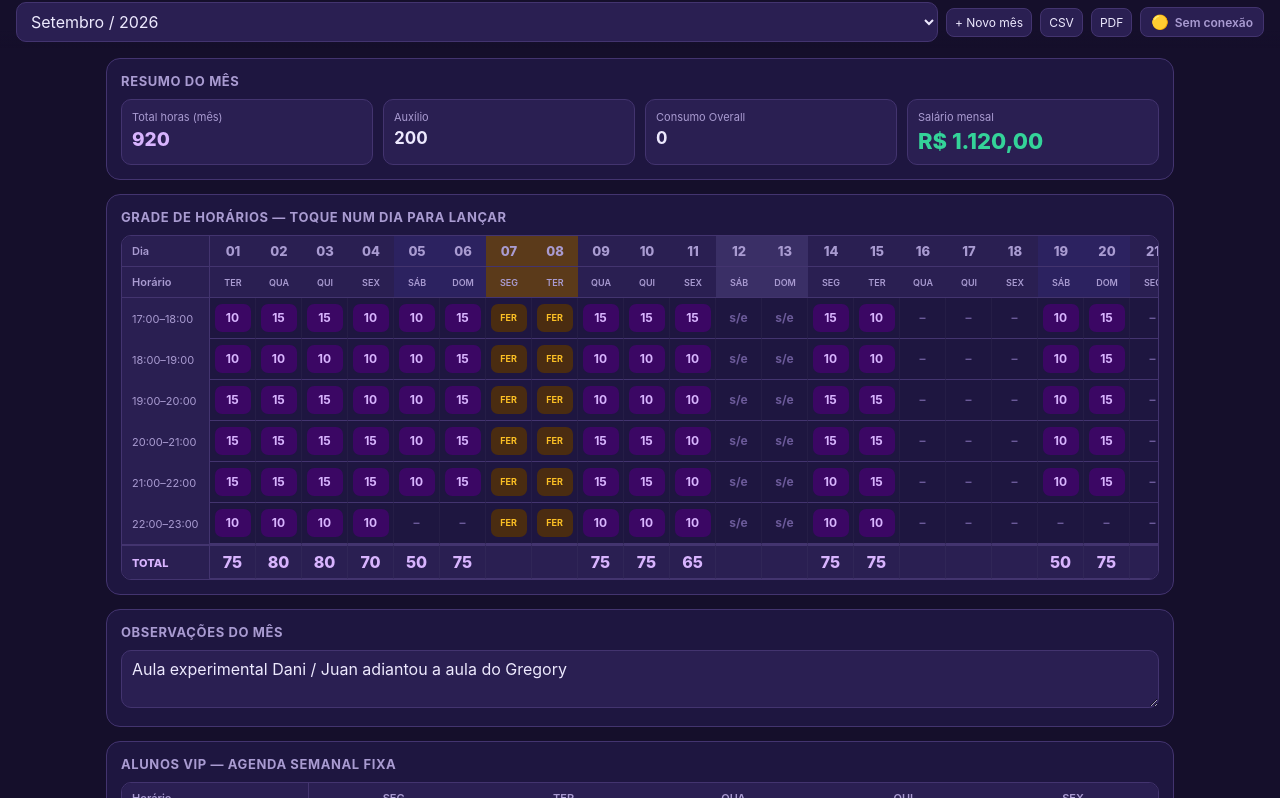
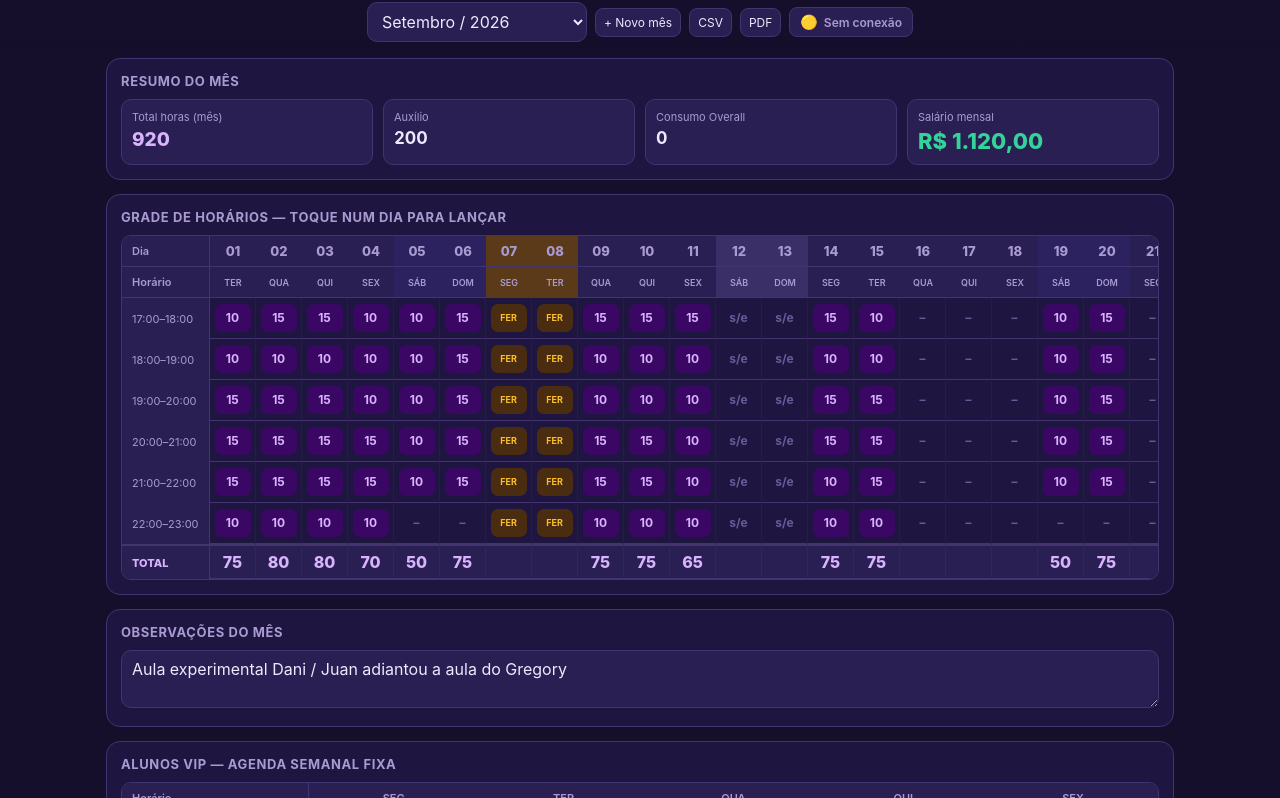
Before and after one commit to pauloadriano2014-afk/folhapontooverall, a plain HTML site: page index.html in a window 1280 px wide. Shown: the part 66-864 px from the top of the page. Drawn offline with Linux system fonts and the light colour scheme; no server answers.

Commit message:
Corrige largura da barra do mes no desktop

```diff
--- a/index.html
+++ b/index.html
@@ -52,6 +52,7 @@
   h1 .brand-logo{ height:44px; width:auto; display:block; }
   .month-bar{
     display:flex; align-items:center; justify-content:center; gap:8px; flex-wrap:wrap;
+    max-width:1100px; margin:0 auto;
   }
   .sync-status{
     height:30px; padding:0 10px; border-radius:8px; background:var(--bg-panel-2); border:1px solid var(--border);
@@ -64,7 +65,7 @@
     background:var(--bg-panel-2); border:1px solid var(--border); border-radius:10px;
     padding:8px 10px;
   }
-  select{ flex:1; min-width:140px; }
+  select{ flex:0 1 220px; min-width:140px; }
   button{ cursor:pointer; white-space:nowrap; font-size:14px; }
   button.primary{ background:var(--accent); color:#1c0a33; border-color:var(--accent); font-weight:700; }
   button.ghost{ background:transparent; }
```
